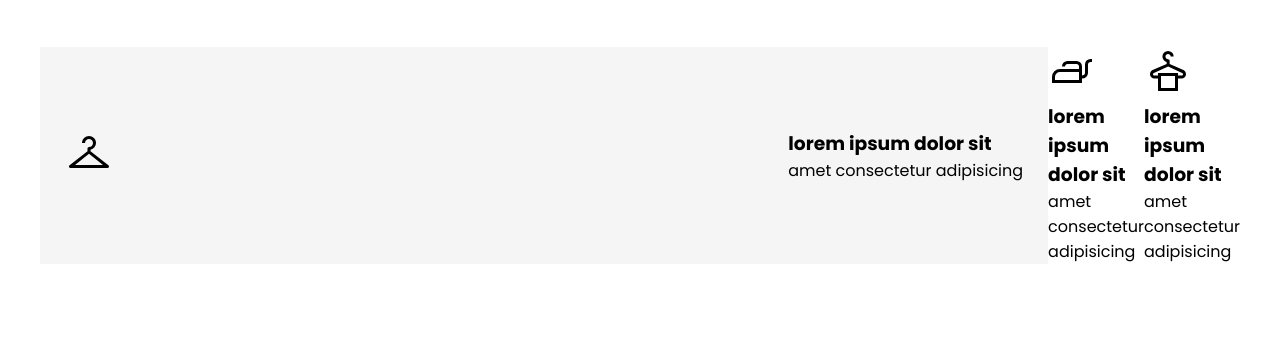
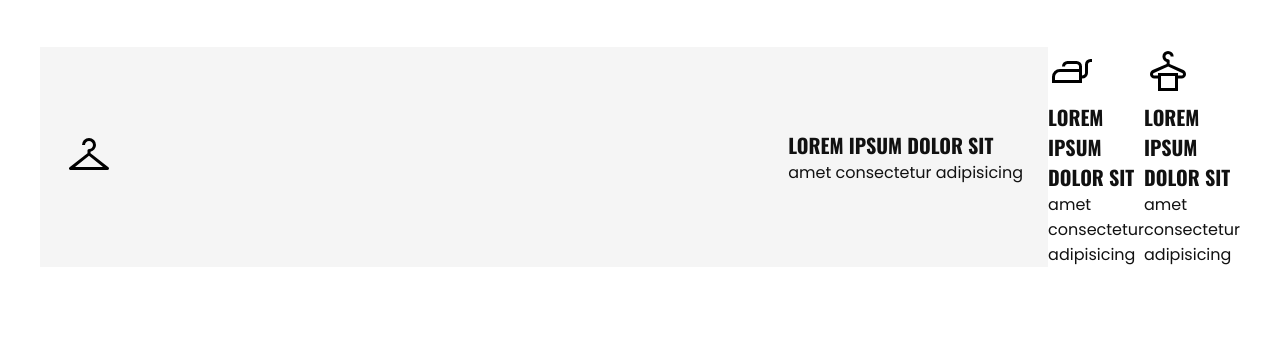
Before and after one commit to ojedajda/ChicNova-Market, a plain HTML site: page index.html in a window 1280 px wide. Shown: the part 4940-5282 px from the top of the page. Drawn offline with nearby package versions, Linux system fonts and the light colour scheme; a script that the page names is missing.

Commit message:
commit 17

```diff
--- a/style.css
+++ b/style.css
@@ -128,7 +128,7 @@ th, td {
     text-transform: uppercase;
     line-height: 1;
     color: #111111;
-    font-family: "Oswald" ,sans-serif;
+    font-family: 'Oswald' ,sans-serif;
     margin-bottom: 15px;
 }
 
@@ -176,7 +176,7 @@ th, td {
 
 .ofert-txt h3 {
     color: #111111;
-    font-family: "Oswald" ,sans-serif;
+    font-family: 'Oswald' ,sans-serif;
     font-size: 25px;
     text-transform: uppercase;
     margin-bottom: 15px;
@@ -197,7 +197,7 @@ th, td {
 
 .products h2 {
     color: #111111;
-    font-family: "Oswald" ,sans-serif;
+    font-family: 'Oswald' ,sans-serif;
     font-size: 50px;
     text-transform: uppercase;
     margin-bottom: 50px;
@@ -224,7 +224,7 @@ th, td {
 .products h3 {
     font-size: 20px;
     color: #111111;
-    font-family: "Oswald" ,sans-serif;
+    font-family: 'Oswald' ,sans-serif;
     text-transform: uppercase;
     margin-bottom: 15px;
 }
@@ -253,3 +253,21 @@ th, td {
     padding: 25px;
     background-color: #F5F5F5;
 }
+
+.icon-txt h3 {
+    font-size: 20px;
+    color: #111111;
+    font-family: 'Oswald' ,sans-serif;
+    text-transform: uppercase;
+}
+
+.icon-txt p {
+    font-size: 16px;
+    color: #111111;
+}
+
+.blog {
+    display: flex;
+    justify-content: space-between;
+    padding-bottom: 100px;
+}
```
